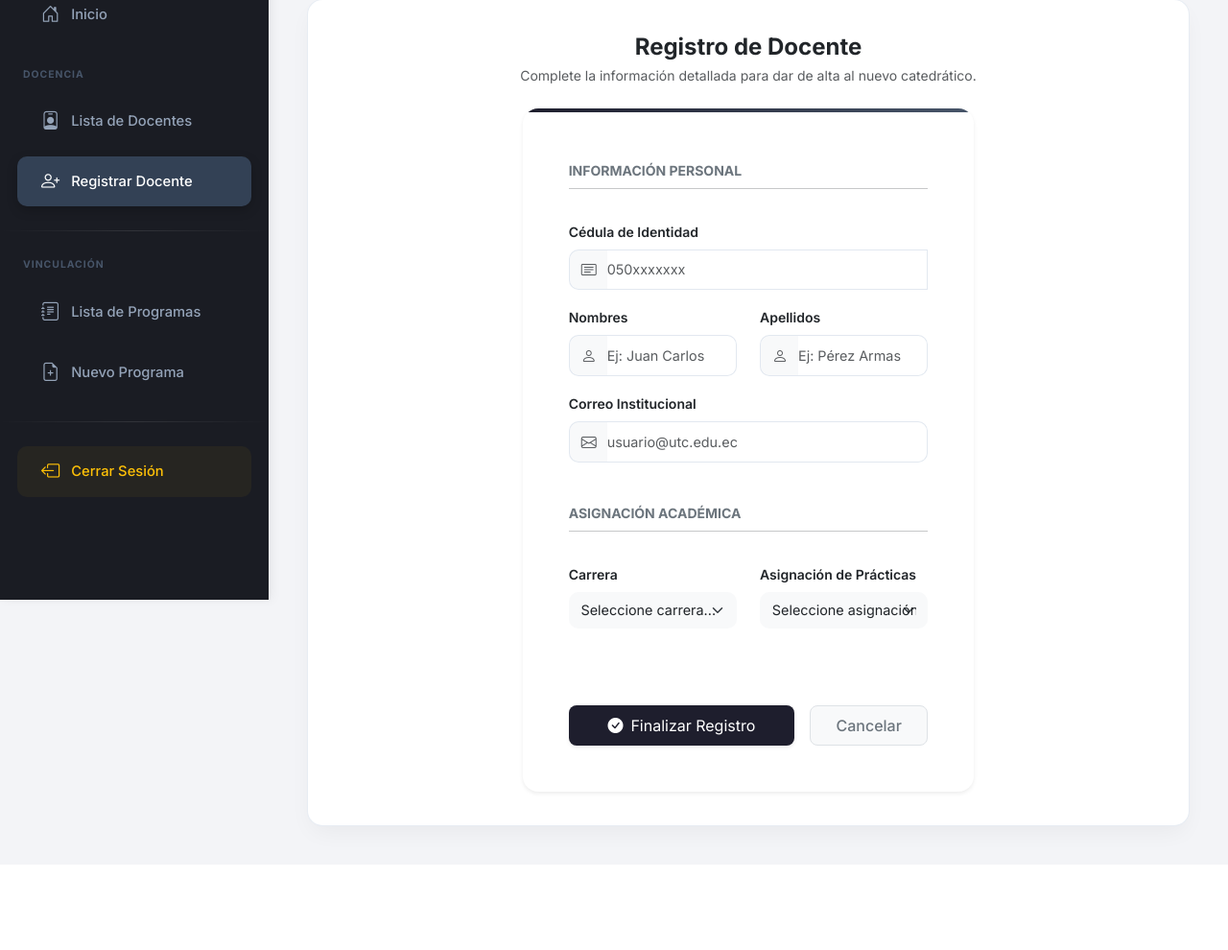
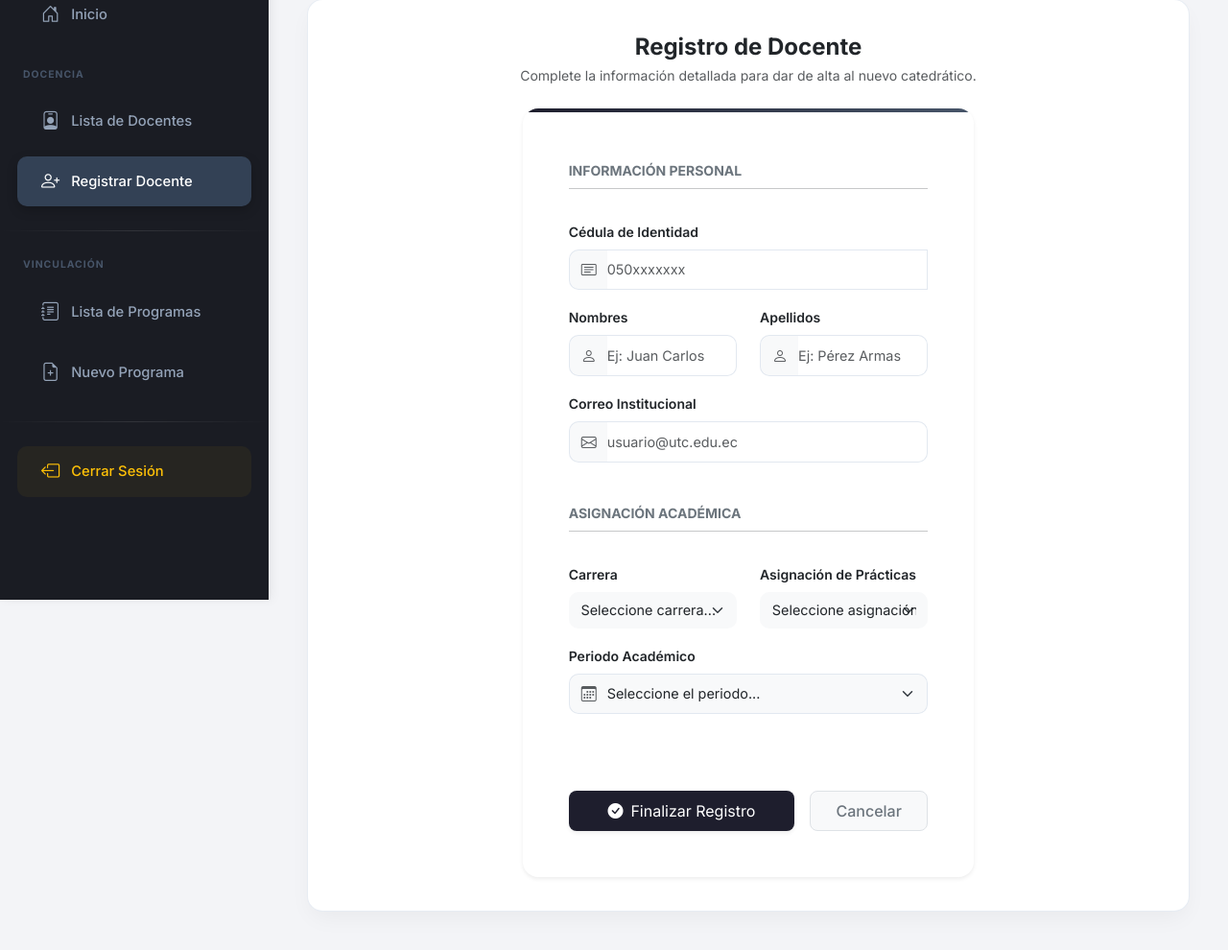
Before and after one commit to MrThony1508/Vinculacion, a Django app: page /docentes/nuevo/ in a window 1280 px wide. Shown: the part 175-1165 px from the top of the page at 96% size. Before the commit the page ends 1058 px from the top, so only its background shows below. Run offline with Django 5.2, Linux system fonts and the light colour scheme; the visitor is signed in with stand-in values (Sample User, id 1); some libraries are stand-ins or nearby versions.

Commit message:
aumento de periodo en ingenieros

```diff
--- a/Aplicaciones/Docentes/models.py
+++ b/Aplicaciones/Docentes/models.py
@@ -8,11 +8,12 @@ class Docente(models.Model):
     cedula = models.CharField(max_length=10, unique=True)
     correo_institucional = models.EmailField(unique=True)
     carrera = models.CharField(max_length=100)
-    asignacion = models.CharField(max_length=100)  # ← igual que carrera
+    asignacion = models.CharField(max_length=100)
+    # Nuevo campo añadido:
+    periodo = models.CharField(max_length=100)
 
     def __str__(self):
         return f"{self.nombre} {self.apellido}"
-
 class Programa(models.Model):
     # Asegúrate de que se llamen así:
     proyecto = models.CharField(max_length=255)
--- a/Aplicaciones/Docentes/templates/docente_form.html
+++ b/Aplicaciones/Docentes/templates/docente_form.html
@@ -83,9 +83,21 @@
                 <label class="form-label small fw-semibold">Asignación de Prácticas</label>
                 <select name="asignacion" class="form-select bg-light border-0 py-2">
                   <option value="">Seleccione asignación...</option>
-                  <option value="PPP">PPP - Prácticas Preprofesionales</option>
+                  <option value="PPP">PL - Prácticas Laborales</option>
                   <option value="Servicio Comunitario">Servicio Comunitario</option>
                 </select>
+              </div>
+
+              <div class="col-md-12 mb-3">
+                <label class="form-label small fw-semibold">Periodo Académico</label>
+                <div class="input-group">
+                  <span class="input-group-text bg-light border-end-0 text-muted"><i class="bi bi-calendar3"></i></span>
+                  <select name="periodo" class="form-select border-start-0 ps-0 bg-light">
+                    <option value="">Seleccione el periodo...</option>
+                    <option value="ABRIL 2025 - AGOSTO 2025">ABRIL 2025 - AGOSTO 2025</option>
+                    <option value="OCTUBRE 2025 - MARZO 2026">OCTUBRE 2025 - MARZO 2026</option>
+                  </select>
+                </div>
               </div>
             </div>
 
@@ -107,7 +119,6 @@
 </div>
 
 <style>
-  /* Tus estilos existentes se mantienen */
   .form-control, .form-select {
     border-radius: 10px;
     padding: 0.6rem 0.8rem;
@@ -121,7 +132,7 @@
     box-shadow: 0 0 0 4px rgba(71, 85, 105, 0.05);
     color: #1e293b;
   }
-  .input-group-text { border-radius: 10px; border: 1px solid #e2e8f0; }
+  .input-group-text { border-radius: 10px 0 0 10px; border: 1px solid #e2e8f0; }
   .error { color: #e63946; font-size: 0.75rem; margin-top: 4px; font-weight: 500; }
   input.error, select.error { border-color: #fca5a5 !important; background-color: #fff1f2 !important; }
 </style>
@@ -154,7 +165,6 @@ $(document).ready(function() {
           if (data && data.nombres && data.apellidos) {
               $('#nombreInput').val(data.nombres);
               $('#apellidoInput').val(data.apellidos);
-              // Disparar validación después de autocompletar
               $("#nombreInput").valid();
               $("#apellidoInput").valid();
           } else {
@@ -168,16 +178,14 @@ $(document).ready(function() {
       }
   }
 
-  // Evento al perder el foco en el campo cédula
   $('#cedulaInput').on('blur', function() {
       const cedula = $(this).val().trim();
-      // Solo consultar si tiene 10 dígitos y es válida para el validador de JQuery
       if (cedula.length === 10 && !isNaN(cedula) && $(this).valid()) {
           consultarCedula(cedula);
       }
   });
 
-  // --- TU VALIDACIÓN EXISTENTE ---
+  // --- VALIDACIÓN JQUERY ---
   $.validator.addMethod("soloLetras", function(value, element) {
       return this.optional(element) || /^[a-zA-ZáéíóúÁÉÍÓÚñÑ\s]+$/i.test(value);
   }, "Solo se permiten letras.");
@@ -206,13 +214,15 @@ $(document).ready(function() {
         }
       },
       carrera: { required: true },
-      asignacion: { required: true }
+      asignacion: { required: true },
+      periodo: { required: true } // Regla para el nuevo campo
     },
     messages: {
-      cedula: {
-        remote: "Esta cédula ya se encuentra registrada."
-      },
-      // ... tus otros mensajes
+      cedula: { remote: "Esta cédula ya se encuentra registrada." },
+      correo: { remote: "Este correo ya está en uso." },
+      carrera: { required: "Seleccione una carrera." },
+      asignacion: { required: "Seleccione una asignación." },
+      periodo: { required: "Seleccione el periodo académico." }
     },
     highlight: function(element) { $(element).addClass('error'); },
     unhighlight: function(element) { $(element).removeClass('error'); }
--- a/Aplicaciones/Docentes/views.py
+++ b/Aplicaciones/Docentes/views.py
@@ -52,14 +52,12 @@ def guardar_docente(request):
         correo = request.POST.get('correo')
         carrera = request.POST.get('carrera')
         asignacion = request.POST.get('asignacion')
+        periodo = request.POST.get('periodo')  # <--- Capturar periodo
 
         if not correo:
             messages.error(request, 'Debe ingresar un correo')
             return redirect('nuevo_docente')
 
-
-
-        # Validar cédula
         if Docente.objects.filter(cedula=cedula).exists():
             messages.error(request, 'La cédula ya está registrada')
             return redirect('nuevo_docente')
@@ -82,7 +80,8 @@ def guardar_docente(request):
             cedula=cedula,
             correo_institucional=correo,
             carrera=carrera,
-            asignacion=asignacion
+            asignacion=asignacion,
+            periodo=periodo  # <--- Guardar periodo
         )
 
         try:
@@ -94,20 +93,12 @@ def guardar_docente(request):
                 fail_silently=False
             )
         except SMTPException:
-            messages.warning(
-                request,
-                'El docente se registró, pero no se pudo enviar el correo.'
-            )
+            messages.warning(request, 'Docente registrado, pero falló el envío del correo.')
 
-        messages.success(
-            request,
-            'Docente registrado correctamente'
-        )
-
+        messages.success(request, 'Docente registrado correctamente')
         return redirect('lista_docentes')
 
     return redirect('nuevo_docente')
-
 # ============================
 # ELIMINAR DOCENTE
 # ============================
@@ -148,6 +139,7 @@ def procesar_edicion_docente(request):
         docente.cedula = request.POST.get('cedula')
         docente.carrera = request.POST.get('carrera')
         docente.asignacion = request.POST.get('asignacion')
+        docente.periodo = request.POST.get('periodo') # <--- Actualizar periodo
 
         # Actualizar usuario asociado
         correo = request.POST.get('correo')
--- a/Aplicaciones/Estudiantes/templates/estudiante_editar.html
+++ b/Aplicaciones/Estudiantes/templates/estudiante_editar.html
@@ -112,7 +112,7 @@
                 <div class="input-group">
                   <span class="input-group-text bg-light border-end-0 text-muted"><i class="bi bi-briefcase"></i></span>
                   <select name="tipo_practica" class="form-select border-start-0" required>
-                    <option value="PPP" {% if estudiante.tipo_practica == "PPP" %}selected{% endif %}>PPP - Prácticas Preprofesionales</option>
+                    <option value="PPP" {% if estudiante.tipo_practica == "PPP" %}selected{% endif %}>PL - Prácticas Laborales</option>
                     <option value="Servicio Comunitario" {% if estudiante.tipo_practica == "Servicio Comunitario" %}selected{% endif %}>Servicio Comunitario</option>
                   </select>
                 </div>
--- a/Aplicaciones/Estudiantes/templates/estudiante_form.html
+++ b/Aplicaciones/Estudiantes/templates/estudiante_form.html
@@ -114,7 +114,7 @@
                       </span>
                       <select name="tipo_practica" class="form-select border-start-0" required>
                           <option value="" selected disabled>Seleccione una opción...</option>
-                          <option value="PPP" {% if estudiante.tipo_practica == "PPP" %}selected{% endif %}>PPP - Prácticas Preprofesionales</option>
+                          <option value="PPP" {% if estudiante.tipo_practica == "PPP" %}selected{% endif %}>PL - Prácticas Laborales</option>
                           <option value="Servicio Comunitario" {% if estudiante.tipo_practica == "Servicio Comunitario" %}selected{% endif %}>Servicio Comunitario</option>
                       </select>
                   </div>
--- a/Aplicaciones/MapaInicial/templates/inicio2.html
+++ b/Aplicaciones/MapaInicial/templates/inicio2.html
@@ -50,7 +50,7 @@
                 <label class="form-label small fw-bold">TIPO DE PRÁCTICA</label>
                 <select id="practicaSelect" class="form-select bg-light border-0">
                     <option value="todas">Todos los tipos</option>
-                    <option value="PPP">Prácticas Pre-profesionales (PPP)</option>
+                    <option value="PPP">Prácticas Laborales</option>
                     <option value="Servicio Comunitario">Servicio Comunitario</option>
                 </select>
             </div>
```
Also changed, not shown: Aplicaciones/Docentes/templates/docente_editar.html (+22 -8 lines), Aplicaciones/Docentes/migrations/0004_docente_periodo.py (added).
